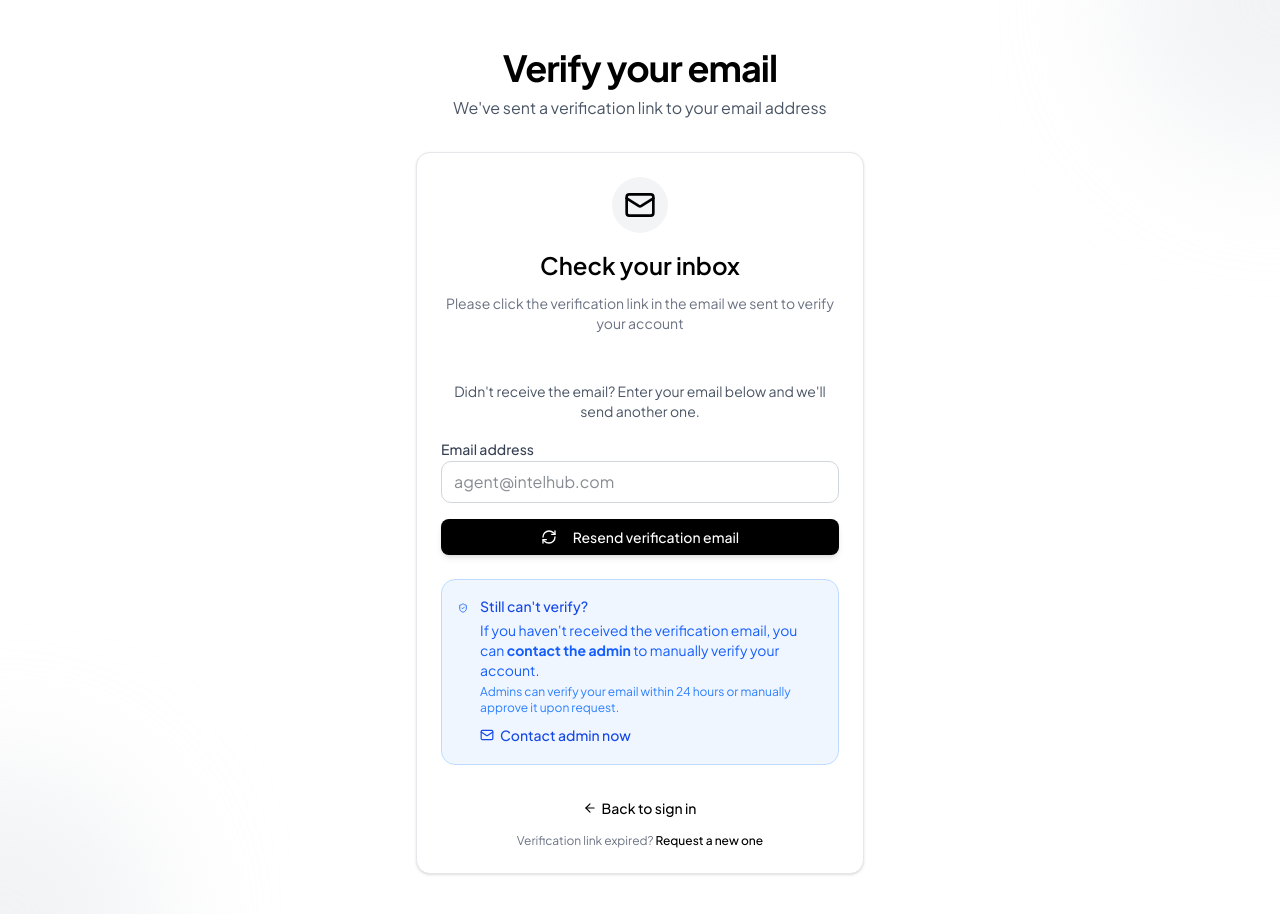
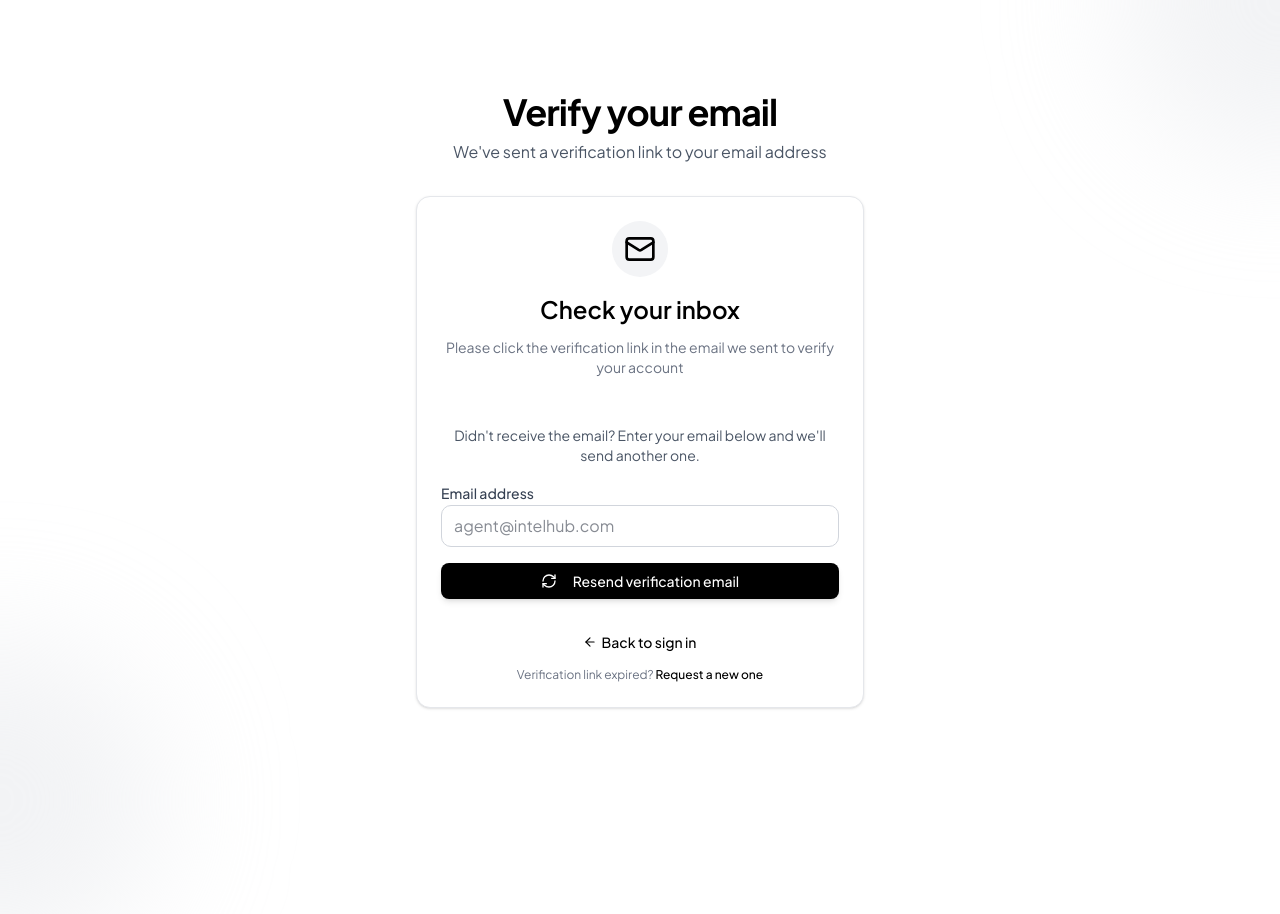
Before and after one commit to muhammadfaizan45890/NewLMS-Frontend, a React (Vite) app: page /verify in a window 1280 px wide. Shown: the top 914 px of the page. Built offline with nearby package versions, Linux system fonts and the light colour scheme.

Commit message:
Update VerifyEmail.jsx

```diff
--- a/src/pages/VerifyEmail.jsx
+++ b/src/pages/VerifyEmail.jsx
@@ -1,198 +1,3 @@
-// import React, { useState } from 'react';
-// import { Button } from '@/components/ui/button';
-// import {
-//   Card,
-//   CardContent,
-//   CardDescription,
-//   CardFooter,
-//   CardHeader,
-//   CardTitle,
-// } from '@/components/ui/card';
-// import { Alert, AlertDescription } from '@/components/ui/alert';
-// import { Loader2, Mail, RefreshCw, ArrowLeft } from 'lucide-react';
-// import { toast } from 'sonner';
-// import { Link, useNavigate, useLocation } from 'react-router-dom';
-// import axios from 'axios';
-// import API from '@/utils/api';
-
-// const VerifyEmail = () => {
-//   const navigate = useNavigate();
-//   const location = useLocation();
-//   const queryParams = new URLSearchParams(location.search);
-//   const initialEmail = queryParams.get('email') || '';
-
-//   const [email, setEmail] = useState(initialEmail);
-//   const [isLoading, setIsLoading] = useState(false);
-//   const [error, setError] = useState('');
-//   const [isResent, setIsResent] = useState(false);
-
-//   const validateEmail = (email) => {
-//     const re = /\S+@\S+\.\S+/;
-//     return re.test(email);
-//   };
-
-//   const handleResend = async (e) => {
-//     e.preventDefault();
-//     setError('');
-
-//     if (!email.trim()) {
-//       setError('Email address is required');
-//       return;
-//     }
-//     if (!validateEmail(email)) {
-//       setError('Please enter a valid email address');
-//       return;
-//     }
-
-//     try {
-//       setIsLoading(true);
-//       const res = await axios.post(`${API}/user/resend-verification`, { email });
-
-//       if (res.data.success) {
-//         toast.success(res.data.message || 'Verification email resent!');
-//         setIsResent(true);
-//         setTimeout(() => setIsResent(false), 5000);
-//       } else {
-//         setError(res.data.message || 'Failed to resend verification email');
-//       }
-//     } catch (err) {
-//       console.error('Resend error:', err);
-//       const message = err.response?.data?.message || 'Something went wrong. Please try again.';
-//       setError(message);
-//       toast.error(message);
-//     } finally {
-//       setIsLoading(false);
-//     }
-//   };
-
-//   return (
-//     <div className="relative min-h-screen w-full flex items-center justify-center px-4 py-12 sm:px-6 lg:px-8 bg-white dark:bg-black">
-//       {/* Decorative gradient blobs – subtle gray tones */}
-//       <div className="absolute -top-40 -right-40 w-80 h-80 bg-gray-200/50 dark:bg-gray-800/50 rounded-full blur-3xl" />
-//       <div className="absolute -bottom-40 -left-40 w-80 h-80 bg-gray-200/50 dark:bg-gray-800/50 rounded-full blur-3xl" />
-
-//       <div className="relative w-full max-w-md space-y-8">
-//         {/* Header */}
-//         <div className="text-center space-y-2">
-//           <h1 className="text-3xl font-bold tracking-tight text-black dark:text-white sm:text-4xl">
-//             Verify your email
-//           </h1>
-//           <p className="text-gray-600 dark:text-gray-400">
-//             We've sent a verification link to your email address
-//           </p>
-//         </div>
-
-//         {/* Card */}
-//         <Card className="w-full border border-gray-200 dark:border-gray-800 shadow-sm bg-white dark:bg-black">
-//           <CardHeader className="space-y-1 pb-6">
-//             <div className="flex justify-center mb-2">
-//               <div className="rounded-full bg-gray-100 dark:bg-gray-800 p-3">
-//                 <Mail className="h-8 w-8 text-black dark:text-white" />
-//               </div>
-//             </div>
-//             <CardTitle className="text-2xl text-center text-black dark:text-white">
-//               Check your inbox
-//             </CardTitle>
-//             <CardDescription className="text-center text-gray-500 dark:text-gray-400">
-//               Please click the verification link in the email we sent to verify your account
-//             </CardDescription>
-//           </CardHeader>
-
-//           <CardContent className="space-y-4">
-//             {error && (
-//               <Alert variant="destructive" className="border-red-200 bg-red-50 dark:border-red-800 dark:bg-red-950/30">
-//                 <AlertDescription className="text-red-700 dark:text-red-400">{error}</AlertDescription>
-//               </Alert>
-//             )}
-
-//             {isResent && (
-//               <Alert className="border-gray-300 bg-gray-50 dark:border-gray-700 dark:bg-gray-900/50">
-//                 <AlertDescription className="text-gray-800 dark:text-gray-200">
-//                   Verification email resent successfully! Please check your inbox.
-//                 </AlertDescription>
-//               </Alert>
-//             )}
-
-//             <div className="space-y-2 text-center">
-//               <p className="text-sm text-gray-600 dark:text-gray-400">
-//                 Didn't receive the email? Enter your email below and we'll send another one.
-//               </p>
-//             </div>
-
-//             <form onSubmit={handleResend} className="space-y-4">
-//               <div className="space-y-2">
-//                 <label htmlFor="email" className="text-sm font-medium text-gray-700 dark:text-gray-300">
-//                   Email address
-//                 </label>
-//                 <input
-//                   id="email"
-//                   type="email"
-//                   value={email}
-//                   onChange={(e) => {
-//                     setEmail(e.target.value);
-//                     if (error) setError('');
-//                     if (isResent) setIsResent(false);
-//                   }}
-//                   placeholder="agent@intelhub.com"
-//                   disabled={isLoading}
-//                   className="w-full px-3 py-2 rounded-lg border border-gray-300 dark:border-gray-700 bg-white dark:bg-black text-gray-900 dark:text-white focus:border-black dark:focus:border-white focus:ring-2 focus:ring-black/20 dark:focus:ring-white/20 outline-none transition-colors disabled:opacity-60"
-//                   required
-//                 />
-//               </div>
-
-//               <Button
-//                 type="submit"
-//                 disabled={isLoading}
-//                 className="w-full bg-black hover:bg-gray-800 dark:bg-white dark:hover:bg-gray-200 text-white dark:text-black shadow-md hover:shadow-lg transition-all duration-200 active:scale-[0.98]"
-//               >
-//                 {isLoading ? (
-//                   <>
-//                     <Loader2 className="mr-2 h-4 w-4 animate-spin" />
-//                     Sending...
-//                   </>
-//                 ) : (
-//                   <>
-//                     <RefreshCw className="mr-2 h-4 w-4" />
-//                     Resend verification email
-//                   </>
-//                 )}
-//               </Button>
-//             </form>
-//           </CardContent>
-
-//           <CardFooter className="flex flex-col gap-3 pt-2">
-//             <div className="text-center">
-//               <Link
-//                 to="/login"
-//                 className="inline-flex items-center gap-1 text-sm font-medium text-black dark:text-white hover:text-gray-700 dark:hover:text-gray-300 hover:underline"
-//               >
-//                 <ArrowLeft className="h-3.5 w-3.5" />
-//                 Back to sign in
-//               </Link>
-//             </div>
-//             <p className="text-xs text-center text-gray-500 dark:text-gray-400">
-//               Verification link expired?{' '}
-//               <button
-//                 onClick={handleResend}
-//                 disabled={isLoading}
-//                 className="text-black dark:text-white hover:underline font-medium disabled:opacity-50"
-//               >
-//                 Request a new one
-//               </button>
-//             </p>
-//           </CardFooter>
-//         </Card>
-//       </div>
-//     </div>
-//   );
-// };
-
-// export default VerifyEmail;
-
-
-
-
-
 import React, { useState } from 'react';
 import { Button } from '@/components/ui/button';
 import {
@@ -204,7 +9,7 @@ import {
   CardTitle,
 } from '@/components/ui/card';
 import { Alert, AlertDescription } from '@/components/ui/alert';
-import { Loader2, Mail, RefreshCw, ArrowLeft, ShieldCheck } from 'lucide-react';
+import { Loader2, Mail, RefreshCw, ArrowLeft } from 'lucide-react';
 import { toast } from 'sonner';
 import { Link, useNavigate, useLocation } from 'react-router-dom';
 import axios from 'axios';
@@ -353,34 +158,6 @@ const VerifyEmail = () => {
                 )}
               </Button>
             </form>
-
-            {/* ===== NEW: Admin verification assistance ===== */}
-            <div className="mt-6 rounded-xl border border-blue-200 dark:border-blue-800 bg-blue-50 dark:bg-blue-950/20 p-4">
-              <div className="flex items-start gap-3">
-                <ShieldCheck className="h-5 w-5 text-blue-600 dark:text-blue-400 mt-0.5" />
-                <div className="space-y-1">
-                  <p className="text-sm font-medium text-blue-700 dark:text-blue-300">
-                    Still can't verify?
-                  </p>
-                  <p className="text-sm text-blue-600 dark:text-blue-400">
-                    If you haven't received the verification email, you can{' '}
-                    <strong>contact the admin</strong> to manually verify your account.
-                  </p>
-                  <p className="text-xs text-blue-500 dark:text-blue-500 mt-1">
-                    Admins can verify your email within 24 hours or manually approve it upon request.
-                  </p>
-                  <div className="mt-2">
-                    <a
-                      href="mailto:admin@yourdomain.com?subject=Email%20Verification%20Help"
-                      className="inline-flex items-center gap-1.5 text-sm font-medium text-blue-700 dark:text-blue-300 hover:underline"
-                    >
-                      <Mail className="h-3.5 w-3.5" />
-                      Contact admin now
-                    </a>
-                  </div>
-                </div>
-              </div>
-            </div>
           </CardContent>
 
           <CardFooter className="flex flex-col gap-3 pt-2">
```
